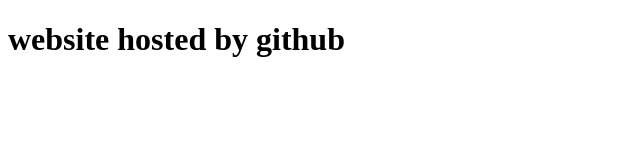
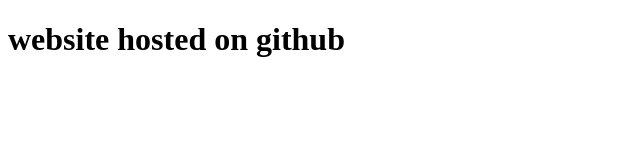
Before and after one commit to Flashedsnow/turningfaces, a plain HTML site: page index.html in a window 1280 px wide. Shown: the full height of the page, 0-640 px from the left. Drawn offline with Linux system fonts and the light colour scheme.

Commit message:
create index.html file

```diff
--- a/index.html
+++ b/index.html
@@ -7,6 +7,6 @@
     <title>Document</title>
 </head>
 <body>
-    <h1>website hosted by github</h1>
+    <h1>website hosted on github</h1>
 </body>
 </html>
```
